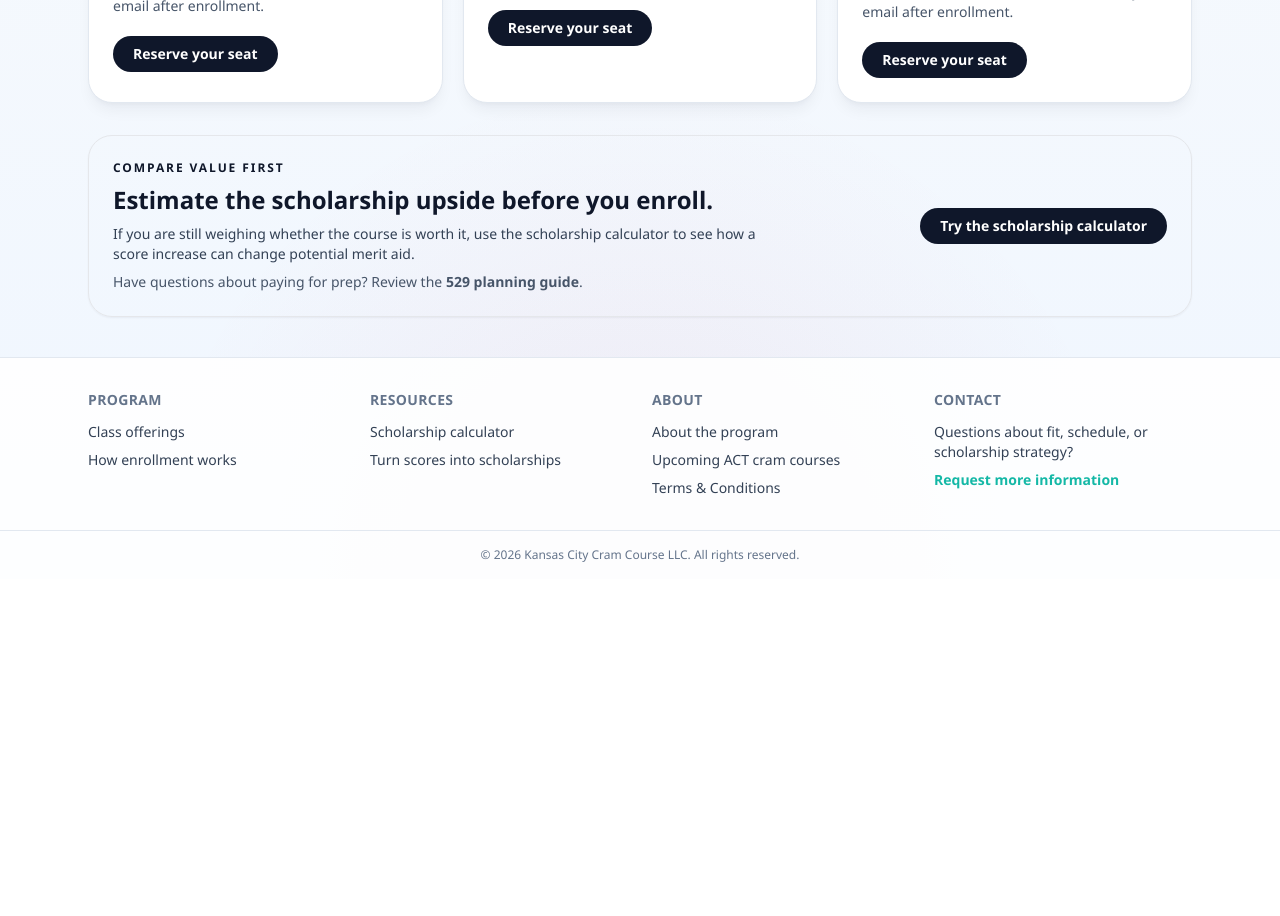
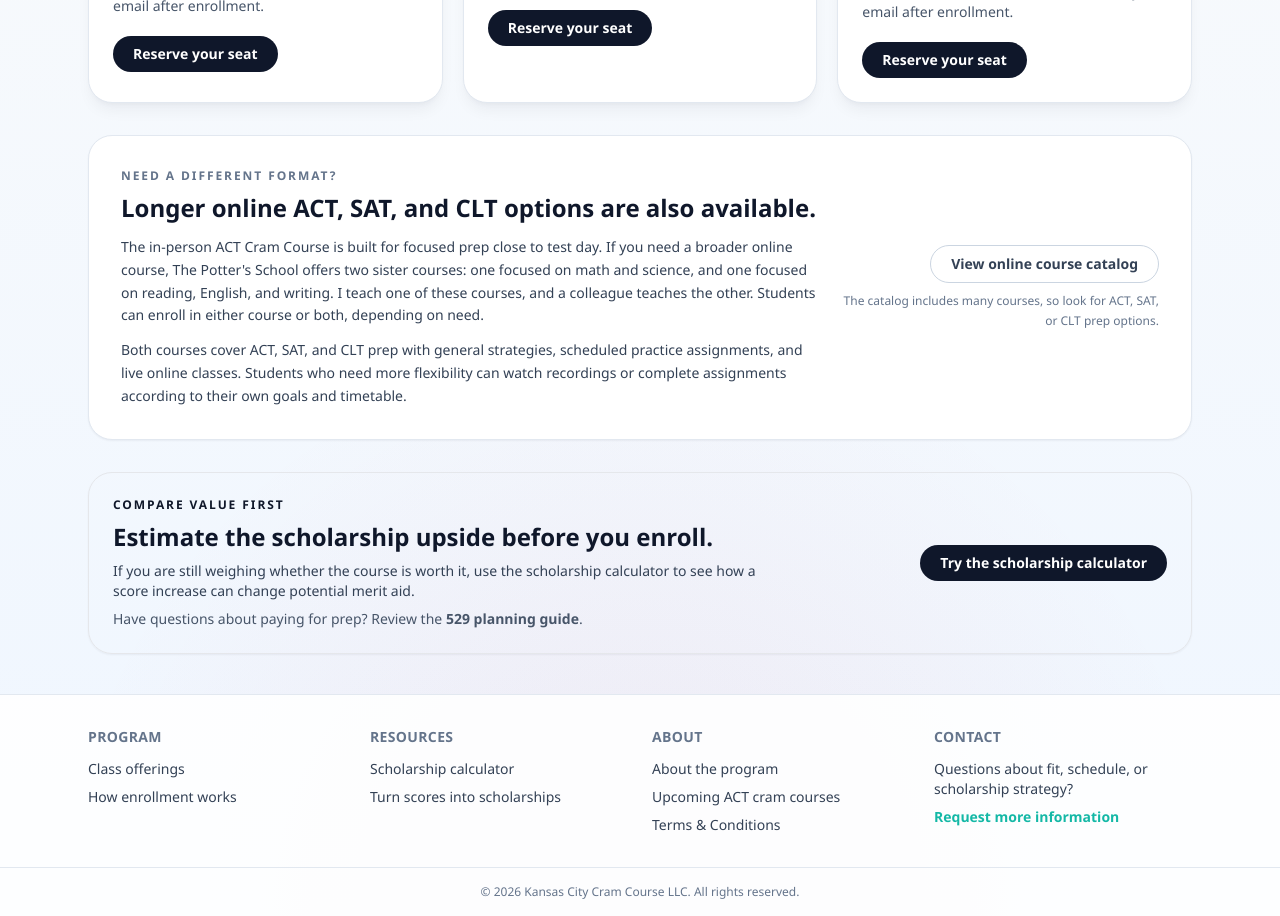
Before and after one commit to JoshD-prog/lang-act-prep, a SvelteKit app: page /classes in a window 1280 px wide. Shown: the part 1100-2016 px from the top of the page. Before the commit the page ends 1679 px from the top, so only its background shows below. Built offline with nearby package versions, Linux system fonts and the light colour scheme; no server answers.

Commit message:
Add online test prep fallback link

```diff
--- a/src/routes/classes/+page.svelte
+++ b/src/routes/classes/+page.svelte
@@ -14,6 +14,7 @@
     currency: 'USD',
     maximumFractionDigits: 0
   });
+  const pottersSchoolCatalogUrl = 'https://www.pottersschool.org/course/list/';
 
   const structuredData = $derived([
     {
@@ -161,6 +162,40 @@
   {/each}
 </section>
 
+<section class="mt-8 rounded-3xl border border-slate-200 bg-white p-6 shadow-sm shadow-slate-900/5 md:p-8">
+  <div class="grid gap-5 lg:grid-cols-[1fr_auto] lg:items-center">
+    <div class="max-w-3xl">
+      <p class="text-xs font-bold uppercase tracking-[0.16em] text-slate-500">Need a different format?</p>
+      <h2 class="mt-2 text-2xl font-black text-ink">Longer online ACT, SAT, and CLT options are also available.</h2>
+      <p class="mt-3 text-sm leading-relaxed text-slate-700">
+        The in-person ACT Cram Course is built for focused prep close to test day. If you need a broader online course,
+        The Potter's School offers two sister courses: one focused on math and science, and one focused on reading,
+        English, and writing. I teach one of these courses, and a colleague teaches the other. Students can enroll in
+        either course or both, depending on need.
+      </p>
+      <p class="mt-3 text-sm leading-relaxed text-slate-700">
+        Both courses cover ACT, SAT, and CLT prep with general strategies, scheduled practice assignments, and live online
+        classes. Students who need more flexibility can watch recordings or complete assignments according to their own
+        goals and timetable.
+      </p>
+    </div>
+
+    <div class="lg:text-right">
+      <a
+        href={pottersSchoolCatalogUrl}
+        target="_blank"
+        rel="noreferrer"
+        class="inline-flex rounded-full border border-slate-300 bg-white px-5 py-2 text-sm font-bold text-slate-700 transition hover:border-slate-900 hover:text-slate-900"
+      >
+        View online course catalog
+      </a>
+      <p class="mt-2 max-w-xs text-xs leading-relaxed text-slate-500 lg:ml-auto">
+        The catalog includes many courses, so look for ACT, SAT, or CLT prep options.
+      </p>
+    </div>
+  </div>
+</section>
+
 <section class="mt-8 rounded-3xl border border-sky-200 bg-sky-50 p-6 shadow-sm shadow-slate-900/5">
   <div class="flex flex-col gap-4 lg:flex-row lg:items-center lg:justify-between">
     <div class="max-w-2xl">
```
